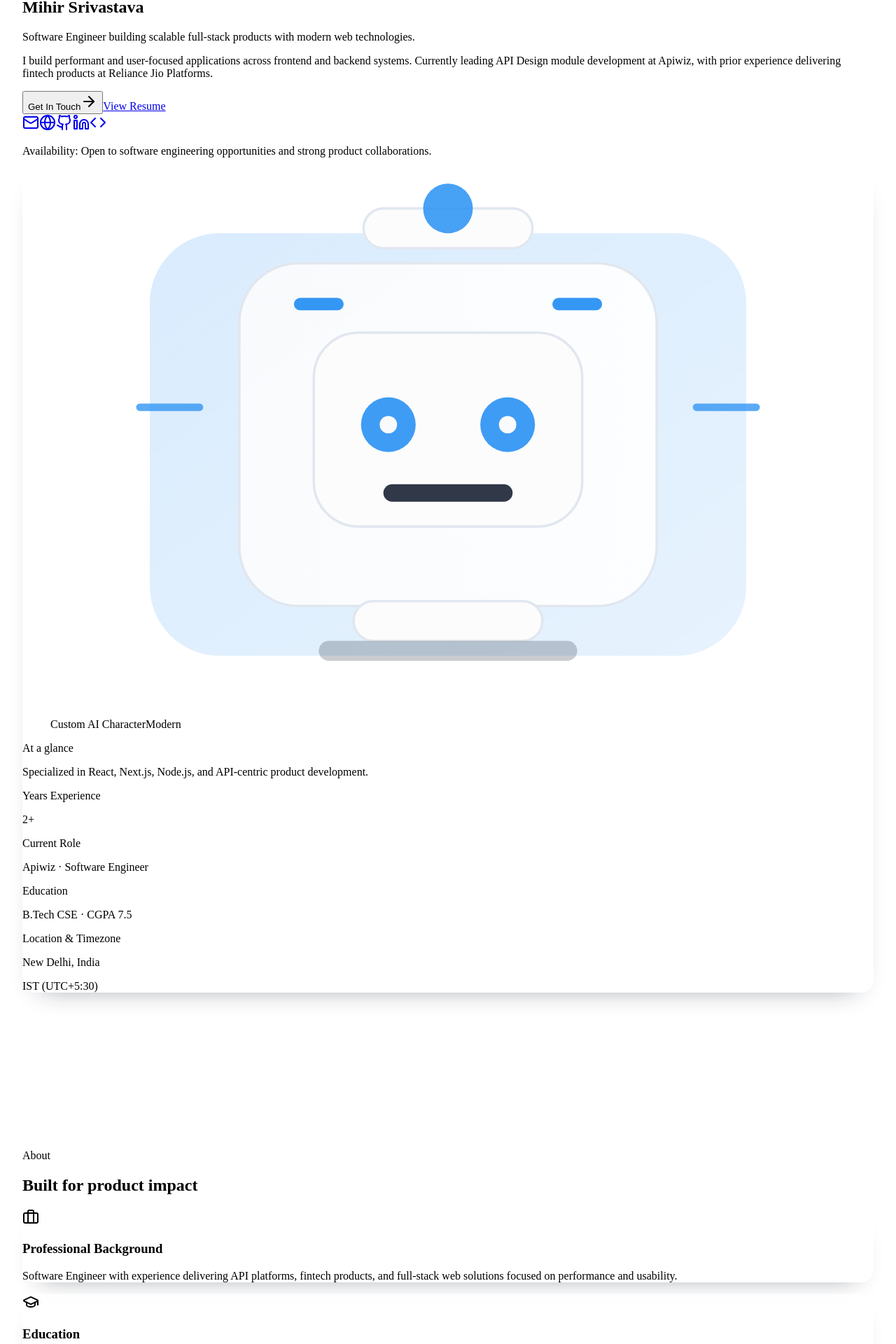
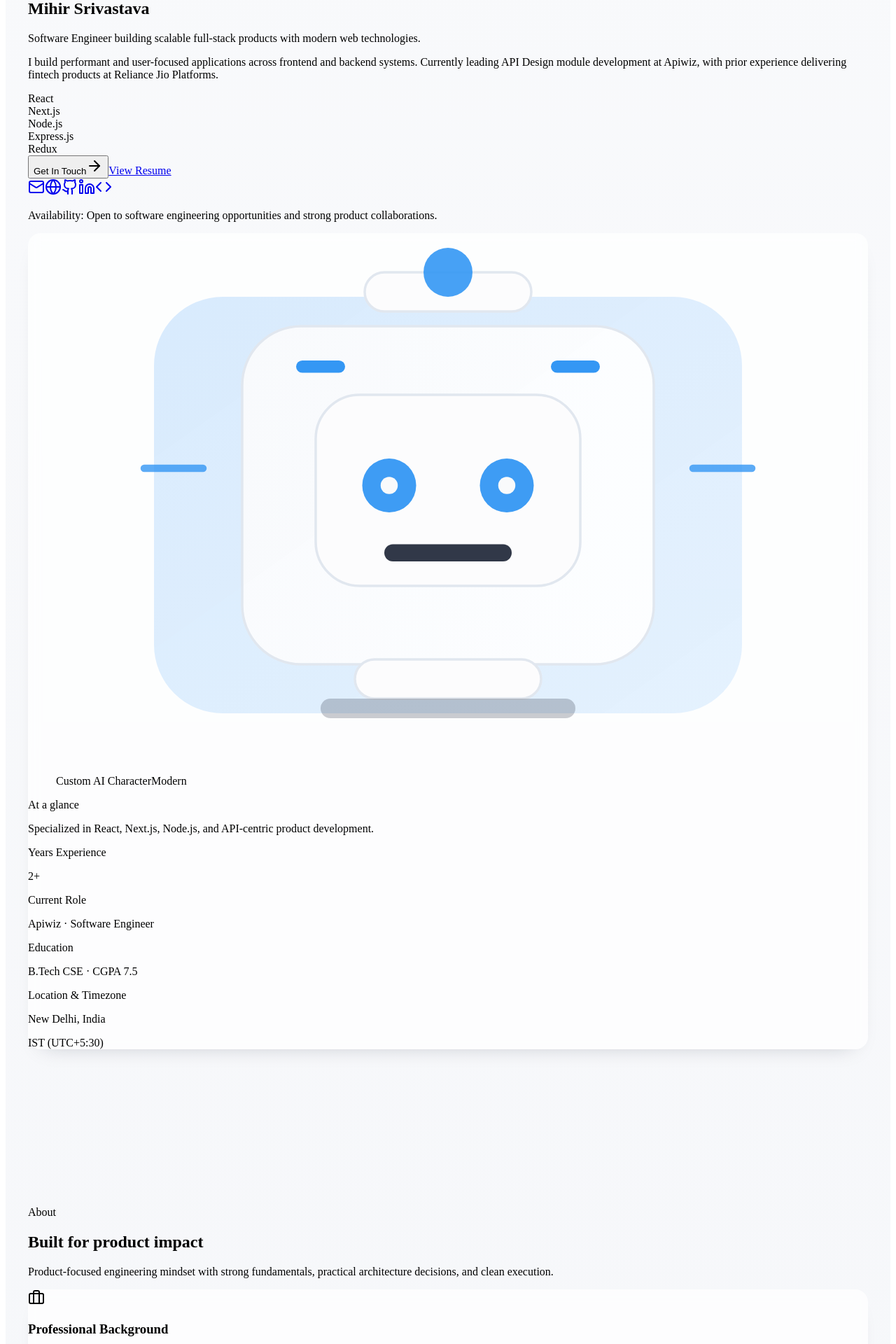
Before and after one commit to Airodragon/Airodragon.github.io, a React (Vite) app in the folder client/: page / in a window 1280 px wide. Shown: the part 250-2170 px from the top of the page at 70% size. Built offline with nearby package versions, Linux system fonts and the light colour scheme.

Commit message:
feat: apply modern dual-theme design system polish
Co-authored-by: Airodragon <Airodragon@users.noreply.github.com>

```diff
--- a/client/src/components/About.tsx
+++ b/client/src/components/About.tsx
@@ -1,6 +1,7 @@
 import { Briefcase, GraduationCap, Award } from 'lucide-react';
 import { Card, CardContent } from '@/components/ui/card';
 import { Badge } from '@/components/ui/badge';
+import SectionHeader from '@/components/SectionHeader';
 import { portfolioContent } from '@/lib/portfolio-content';
 
 const infoIcons = [Briefcase, GraduationCap, Award];
@@ -11,27 +12,25 @@ export default function About() {
   return (
     <section id="about" className="section-shell relative">
       <div className="mx-auto max-w-7xl">
-        <div className="mb-10 flex items-end justify-between gap-4">
-          <div>
-            <p className="text-sm font-semibold uppercase tracking-widest text-primary">About</p>
-            <h2 className="mt-2 text-3xl font-bold text-foreground sm:text-4xl">Built for product impact</h2>
-          </div>
-          <div className="hidden h-px flex-1 bg-gradient-to-r from-border/80 to-transparent md:block" />
-        </div>
+        <SectionHeader
+          eyebrow="About"
+          title="Built for product impact"
+          description="Product-focused engineering mindset with strong fundamentals, practical architecture decisions, and clean execution."
+        />
 
-        <div className="grid gap-6 lg:grid-cols-[1.1fr_0.9fr]">
+        <div className="grid gap-6 lg:grid-cols-[1.05fr_0.95fr]">
           <div className="space-y-4">
             {aboutCards.map((card, index) => {
               const Icon = infoIcons[index] ?? Briefcase;
               return (
                 <Card key={card.title} className="surface-card ui-animate border-border/70">
                   <CardContent className="flex gap-4 p-6">
-                    <span className="mt-1 inline-flex h-10 w-10 shrink-0 items-center justify-center rounded-xl bg-primary/15 text-primary">
+                    <span className="mt-1 inline-flex h-10 w-10 shrink-0 items-center justify-center rounded-xl bg-primary/15 text-primary shadow-sm ring-1 ring-primary/20">
                       <Icon className="h-5 w-5" />
                     </span>
                     <div>
                       <h3 className="text-lg font-semibold text-foreground">{card.title}</h3>
-                      <p className="mt-2 leading-relaxed text-muted-foreground">{card.body}</p>
+                      <p className="mt-2 text-sm leading-relaxed text-muted-foreground sm:text-base">{card.body}</p>
                     </div>
                   </CardContent>
                 </Card>
@@ -40,7 +39,7 @@ export default function About() {
           </div>
 
           <Card className="surface-card ui-animate border-border/70">
-            <CardContent className="p-6">
+            <CardContent className="p-6 sm:p-7">
               <h3 className="text-xl font-semibold text-foreground">Technical Toolkit</h3>
               <p className="mt-2 text-sm text-muted-foreground">
                 A practical stack for shipping scalable, maintainable products.
@@ -48,8 +47,8 @@ export default function About() {
 
               <div className="mt-6 space-y-5">
                 {skills.map((skillGroup) => (
-                  <div key={skillGroup.category}>
-                    <p className="mb-3 text-xs font-semibold uppercase tracking-[0.18em] text-primary">
+                  <div key={skillGroup.category} className="rounded-xl border border-border/60 bg-background/65 p-4">
+                    <p className="mb-3 text-[11px] font-semibold uppercase tracking-[0.18em] text-primary sm:text-xs">
                       {skillGroup.category}
                     </p>
                     <div className="flex flex-wrap gap-2">
@@ -57,7 +56,7 @@ export default function About() {
                         <Badge
                           key={skill}
                           variant="secondary"
-                          className="rounded-full border border-border/70 bg-background/60 px-3 py-1 text-xs"
+                          className="rounded-full border border-border/70 bg-background/80 px-3 py-1 text-xs"
                           data-testid={`badge-skill-${skill.toLowerCase().replace(/\s+/g, '-')}`}
                         >
                           {skill}
--- a/client/src/components/Hero.tsx
+++ b/client/src/components/Hero.tsx
@@ -1,6 +1,7 @@
 import { ArrowRight, Code, Github, Globe, Linkedin, Mail, Sparkles } from 'lucide-react';
 import { Button } from '@/components/ui/button';
 import { Card, CardContent } from '@/components/ui/card';
+import { Badge } from '@/components/ui/badge';
 import { NavSectionId, portfolioContent, SocialLink } from '@/lib/portfolio-content';
 import AiCharacterAvatar from '@/components/AiCharacterAvatar';
 
@@ -17,13 +18,16 @@ const iconBySocialId: Record<SocialLink['id'], typeof Mail> = {
 };
 
 export default function Hero({ onNavigate }: HeroProps) {
-  const { profile, highlights, socials } = portfolioContent;
+  const { profile, highlights, socials, skills } = portfolioContent;
+  const heroStack = skills
+    .find((category) => category.category === 'Frameworks / Technologies')
+    ?.items.slice(0, 5) ?? ['React', 'Next.js', 'Node.js', 'Express.js', 'Redux'];
 
   return (
-    <section id="home" className="hero-shell section-shell relative flex items-center pt-28">
-      <div className="mx-auto grid w-full max-w-7xl gap-8 lg:grid-cols-[1.15fr_0.85fr] lg:items-center">
+    <section id="home" className="hero-shell section-shell relative flex items-center pt-28 sm:pt-32">
+      <div className="mx-auto grid w-full max-w-7xl gap-8 lg:grid-cols-[1.1fr_0.9fr] lg:items-center">
         <div>
-          <div className="mb-4 inline-flex items-center gap-2 rounded-full border border-primary/30 bg-primary/10 px-3 py-1 text-xs font-semibold uppercase tracking-wide text-primary">
+          <div className="mb-4 inline-flex items-center gap-2 rounded-full border border-primary/30 bg-primary/10 px-3 py-1 text-xs font-semibold uppercase tracking-wide text-primary shadow-sm">
             <Sparkles className="h-3.5 w-3.5" />
             {profile.role}
           </div>
@@ -31,10 +35,22 @@ export default function Hero({ onNavigate }: HeroProps) {
           <h1 className="text-balance text-4xl font-bold tracking-tight text-foreground sm:text-6xl lg:text-7xl">
             {profile.name}
           </h1>
-          <p className="mt-4 max-w-2xl text-balance text-xl text-foreground/90 sm:text-2xl">
+          <p className="mt-4 max-w-2xl text-balance text-lg text-foreground/90 sm:text-2xl">
             {profile.headline}
           </p>
-          <p className="mt-4 max-w-2xl leading-relaxed text-muted-foreground">{profile.summary}</p>
+          <p className="mt-4 max-w-2xl leading-relaxed text-muted-foreground sm:text-base">{profile.summary}</p>
+
+          <div className="mt-6 flex flex-wrap gap-2">
+            {heroStack.map((item) => (
+              <Badge
+                key={item}
+                variant="outline"
+                className="rounded-full border-border/70 bg-background/70 px-3 py-1 text-[11px] uppercase tracking-wide text-muted-foreground"
+              >
+                {item}
+              </Badge>
+            ))}
+          </div>
 
           <div className="mt-8 flex flex-wrap gap-3">
             <Button
@@ -58,7 +74,7 @@ export default function Hero({ onNavigate }: HeroProps) {
             </Button>
           </div>
 
-          <div className="mt-8 flex flex-wrap gap-3">
+          <div className="mt-8 flex flex-wrap gap-2.5">
             {socials.map((social) => {
               const Icon = iconBySocialId[social.id];
               return (
@@ -81,7 +97,7 @@ export default function Hero({ onNavigate }: HeroProps) {
           </p>
         </div>
 
-        <Card className="surface-card ui-animate border-border/70 shadow-xl">
+        <Card className="surface-card ui-animate border-border/70 shadow-xl lg:ml-4">
           <CardContent className="space-y-7 p-6">
             <AiCharacterAvatar />
 
--- /dev/null
+++ b/client/src/components/SectionHeader.tsx
@@ -0,0 +1,34 @@
+import { cn } from '@/lib/utils';
+
+interface SectionHeaderProps {
+  eyebrow: string;
+  title: string;
+  description?: string;
+  className?: string;
+  centered?: boolean;
+}
+
+export default function SectionHeader({
+  eyebrow,
+  title,
+  description,
+  className,
+  centered = false,
+}: SectionHeaderProps) {
+  return (
+    <div
+      className={cn(
+        'mb-10 flex items-end justify-between gap-4 sm:mb-12',
+        centered && 'flex-col text-center md:items-center',
+        className,
+      )}
+    >
+      <div className={cn('max-w-2xl', centered && 'mx-auto')}>
+        <p className="text-xs font-semibold uppercase tracking-[0.18em] text-primary/90 sm:text-sm">{eyebrow}</p>
+        <h2 className="mt-2 text-3xl font-bold tracking-tight text-foreground sm:text-4xl lg:text-5xl">{title}</h2>
+        {description && <p className="mt-3 leading-relaxed text-muted-foreground">{description}</p>}
+      </div>
+      <div className={cn('hidden h-px flex-1 bg-gradient-to-r from-border/80 to-transparent md:block', centered && 'md:hidden')} />
+    </div>
+  );
+}
--- a/client/src/components/ThemeProvider.tsx
+++ b/client/src/components/ThemeProvider.tsx
@@ -29,6 +29,7 @@ export function ThemeProvider({ children }: { children: ReactNode }) {
     } else {
       root.classList.remove('dark');
     }
+    root.style.colorScheme = theme;
     localStorage.setItem('theme', theme);
   }, [theme]);
 
--- a/client/src/index.css
+++ b/client/src/index.css
@@ -212,19 +212,35 @@
   --muted-border: hsl(from hsl(var(--muted)) h s calc(l + var(--opaque-button-border-intensity)) / alpha);
   --accent-border: hsl(from hsl(var(--accent)) h s calc(l + var(--opaque-button-border-intensity)) / alpha);
   --destructive-border: hsl(from hsl(var(--destructive)) h s calc(l + var(--opaque-button-border-intensity)) / alpha);
+
 }
 
 :root {
   --ui-accent-hue: 209;
   --ui-radius: 18px;
   --ui-motion-ms: 260ms;
-  --ui-section-space: 6rem;
-  --ui-grid-opacity: 0.42;
+  --ui-section-space: 6.5rem;
+  --ui-grid-opacity: 0.34;
   --ui-gradient-opacity: 1;
-  --ui-card-bg: hsl(var(--card) / 0.55);
-  --ui-card-border: hsl(var(--card-border) / 0.72);
-  --ui-card-shadow: 0 18px 36px -26px hsl(var(--foreground) / 0.48);
-  --ui-card-blur: 12px;
+  --ui-page-bg: 220 30% 98%;
+  --ui-page-bg-alt: 220 28% 96%;
+  --ui-nav-bg: hsl(var(--background) / 0.82);
+  --ui-nav-border: hsl(var(--border) / 0.7);
+  --ui-nav-shadow: 0 14px 32px -24px hsl(var(--foreground) / 0.28);
+  --ui-card-bg: hsl(var(--card) / 0.74);
+  --ui-card-border: hsl(var(--card-border) / 0.78);
+  --ui-card-shadow: 0 14px 30px -22px hsl(var(--foreground) / 0.28);
+  --ui-card-hover-shadow: 0 22px 38px -24px hsl(var(--foreground) / 0.35);
+  --ui-card-hover-translate: -3px;
+  --ui-card-blur: 8px;
+}
+
+.dark {
+  --ui-page-bg: 222 32% 10%;
+  --ui-page-bg-alt: 222 30% 12%;
+  --ui-nav-bg: hsl(var(--background) / 0.72);
+  --ui-nav-border: hsl(var(--border) / 0.72);
+  --ui-nav-shadow: 0 16px 36px -24px hsl(220 60% 2% / 0.72);
 }
 
 [data-density='compact'] {
@@ -262,33 +278,45 @@
 }
 
 [data-card-style='glass'] {
-  --ui-card-bg: hsl(var(--card) / 0.55);
-  --ui-card-border: hsl(var(--card-border) / 0.72);
-  --ui-card-shadow: 0 18px 36px -26px hsl(var(--foreground) / 0.48);
-  --ui-card-blur: 12px;
+  --ui-card-bg: hsl(var(--card) / 0.74);
+  --ui-card-border: hsl(var(--card-border) / 0.78);
+  --ui-card-shadow: 0 14px 30px -22px hsl(var(--foreground) / 0.28);
+  --ui-card-hover-shadow: 0 22px 38px -24px hsl(var(--foreground) / 0.35);
+  --ui-card-hover-translate: -3px;
+  --ui-card-blur: 8px;
 }
 
 [data-card-style='solid'] {
-  --ui-card-bg: hsl(var(--card) / 0.96);
+  --ui-card-bg: hsl(var(--card) / 0.98);
   --ui-card-border: hsl(var(--card-border) / 1);
-  --ui-card-shadow: 0 14px 28px -22px hsl(var(--foreground) / 0.36);
+  --ui-card-shadow: 0 10px 24px -20px hsl(var(--foreground) / 0.24);
+  --ui-card-hover-shadow: 0 14px 28px -20px hsl(var(--foreground) / 0.32);
+  --ui-card-hover-translate: -2px;
   --ui-card-blur: 0px;
 }
 
 [data-card-style='minimal'] {
-  --ui-card-bg: hsl(var(--card) / 0.18);
-  --ui-card-border: hsl(var(--border) / 0.58);
+  --ui-card-bg: hsl(var(--card) / 0.28);
+  --ui-card-border: hsl(var(--border) / 0.64);
   --ui-card-shadow: none;
+  --ui-card-hover-shadow: 0 0 0 1px hsl(var(--border) / 0.7);
+  --ui-card-hover-translate: 0px;
   --ui-card-blur: 0px;
 }
 
 .portfolio-root {
   position: relative;
   overflow-x: clip;
+  background:
+    linear-gradient(
+      180deg,
+      hsl(var(--ui-page-bg)) 0%,
+      hsl(var(--ui-page-bg-alt)) 100%
+    );
 }
 
 .section-shell {
-  padding-inline: 1.5rem;
+  padding-inline: clamp(1rem, 2.8vw, 2rem);
   padding-block: var(--ui-section-space);
 }
 
@@ -319,12 +347,19 @@
 }
 
 .surface-card:hover {
-  transform: translateY(-2px);
-  box-shadow: 0 20px 35px -22px hsl(var(--foreground) / 0.52) !important;
+  transform: translateY(var(--ui-card-hover-translate));
+  box-shadow: var(--ui-card-hover-shadow) !important;
 }
 
 [data-motion='reduced'] .surface-card:hover {
   transform: none;
+}
+
+.surface-nav {
+  border: 1px solid var(--ui-nav-border);
+  background-color: var(--ui-nav-bg);
+  backdrop-filter: blur(16px) saturate(140%);
+  box-shadow: var(--ui-nav-shadow);
 }
 
 .ui-gradient-backdrop {
@@ -350,10 +385,10 @@
 
 .ui-grid-backdrop {
   background-image:
-    linear-gradient(hsl(var(--border) / 0.42) 1px, transparent 1px),
-    linear-gradient(90deg, hsl(var(--border) / 0.42) 1px, transparent 1px);
-  background-size: 48px 48px;
-  mask-image: radial-gradient(circle at top, black 25%, transparent 82%);
+    linear-gradient(hsl(var(--border) / 0.28) 1px, transparent 1px),
+    linear-gradient(90deg, hsl(var(--border) / 0.28) 1px, transparent 1px);
+  background-size: 54px 54px;
+  mask-image: radial-gradient(circle at top, black 28%, transparent 84%);
   opacity: var(--ui-grid-opacity);
   transition: opacity var(--ui-motion-ms) ease;
 }
@@ -365,6 +400,7 @@
 
   body {
     @apply font-sans antialiased bg-background text-foreground;
+    text-rendering: optimizeLegibility;
   }
 }
 
```
Also changed, not shown: client/src/components/Contact.tsx (+59 -18 lines), client/src/components/Experience.tsx (+10 -10 lines), client/src/components/Footer.tsx (+6 -4 lines), client/src/components/Navigation.tsx (+14 -12 lines), client/src/components/Projects.tsx (+10 -12 lines).
